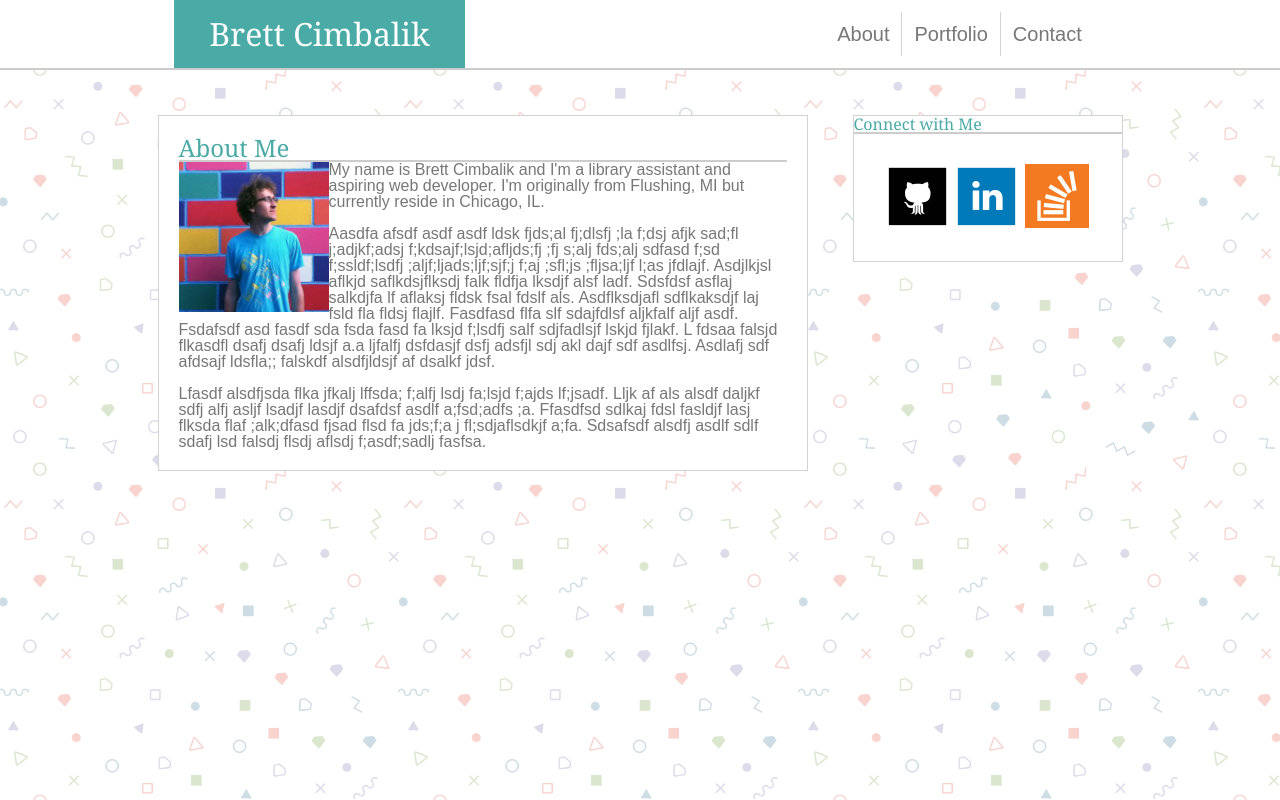
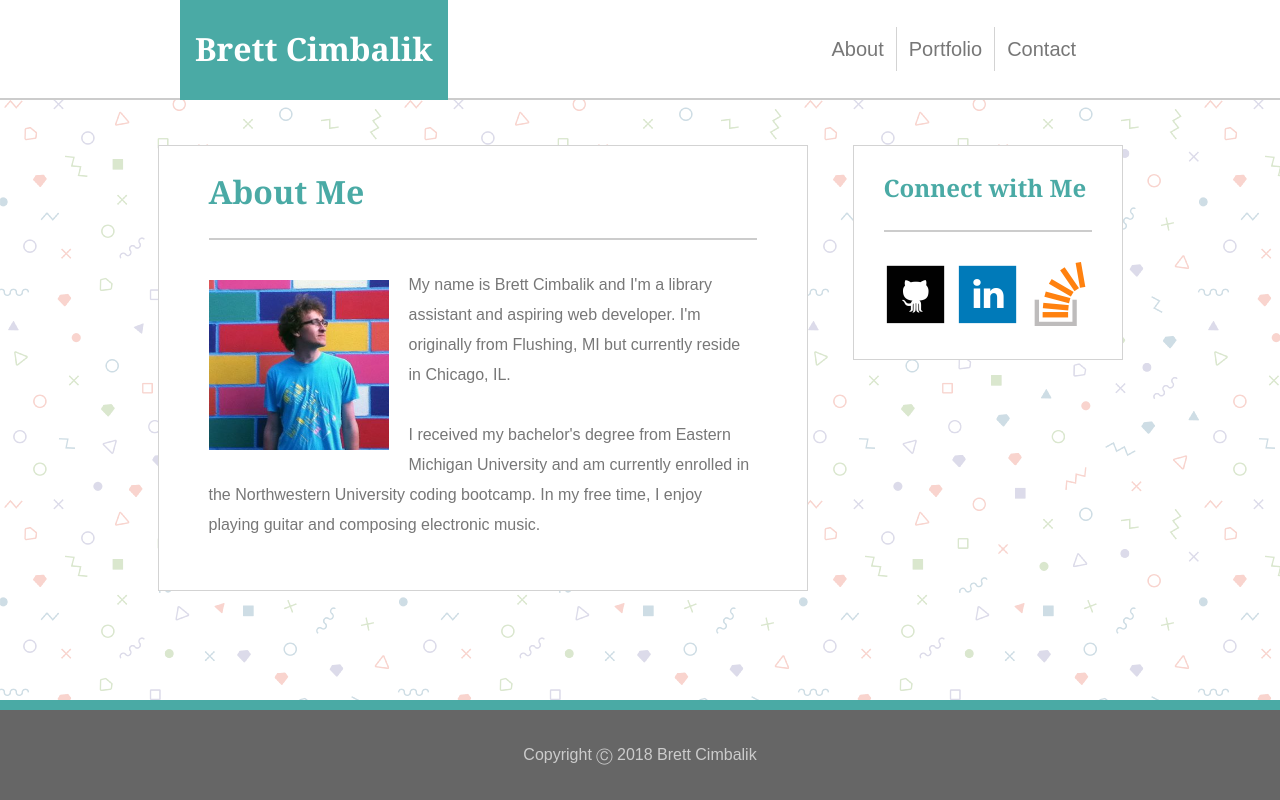
Before and after one commit to bcimbali/Basic-Portfolio, a plain HTML site: page index.html in a window 1280 px wide. Drawn offline with Linux system fonts and the light colour scheme.

Commit message:
added sticky footer

```diff
--- a/assets/css/style.css
+++ b/assets/css/style.css
@@ -14,14 +14,17 @@ html {
 
 .heading_font {
     font-family: 'Georgia', Times, Times New Roman, serif;
+    font-weight: bold;
 }
 
 /* Header Styling */
 .header {
     display: flex;
     justify-content: space-around;
+    align-items: center;
     background-color: #ffffff;
     border-bottom: solid #cccccc 2px;
+    height: 100px;
 }
 
 /* Colored section with my name (top-left) - In the Header */
@@ -31,13 +34,12 @@ html {
     color: #ffffff;
     display: flex;
     justify-content: space-around;
-    align-items: center;
-    padding-right: 35px;
-    padding-left: 35px;
+    padding: 35px 15px 35px 15px;
 }
 
 /* Navigation bar (top-right) styling - In the Header */
 a.nav_list {
+    display: flex;
     text-decoration: none;
     font-size: 20px;
 }
@@ -49,6 +51,7 @@ a.nav_list {
 }
 
 .nav_list li {
+    display: flex;
     border-right: 1px solid lightgrey;
     list-style-type:none;
 }
@@ -80,37 +83,75 @@ a.nav_list {
     display: flex;
     justify-content: flex-start;
     align-items: center;
-    font-size: x-large;
+    font-size: xx-large;
     color: #4aaaa5;
-    border-bottom: solid #cccccc 2px;
+    /*border-bottom: solid #cccccc 2px;*/
+    padding-left: 30px;
+    padding-top: 10px;
 }
 
 .about_me_bottom {
+    border-top: solid #cccccc 2px;
+    padding-top: 30px;
+    margin: 30px;
+    line-height: 30px;
+}
+
+.profile_pic {
+    height: 200px;
+    width: 200px;
+    padding: 10px 20px 20px 0px;
+    float: left;
 }
 
 /* The 'Connect with Me' box on the right - In the Main Section */
 .connect_with_me {
-    width: 270px;
-    height: 10%;
+    display: flex;
+    flex-direction: column;
     background-color: #ffffff;
     border: 1px solid lightgrey;
+    height: 50%;
     margin-top: 45px;
     margin-left: 22.5px;
+    padding: 30px;
+    width: 270px;
 }
 
 .connect_top {
     color: #4aaaa5;
-    border-bottom: solid #cccccc 2px;
+    font-size: x-large;
+    padding-bottom: 30px;
 }
 
 .connect_bottom {
     display: flex;
-    justify-content: space-around;
+    border-top: solid #cccccc 2px;
+    justify-content: space-between;
     align-items: center;
-    padding: 30px;
+    padding-top: 30px;
+}
+/*
+.icon {
+    height: 64px;
+    width: 64px;
+}*/
+
+.footer {
+    align-items: center;
+    background-color: #666666;
+    border-top: solid 10px #4aaaa5;
+    color: #cccccc;
+    display: flex;
+    justify-content: center;
+    height: 100px;
+    margin: auto auto 0 auto;
+    width: 100%;
 }
 
 /* The background image - The wrapper for the ENTIRE page */
 .body {
     background-image: url("./../images/memphis-colorful.png");
+    display: flex;
+    flex-direction: column;
+    min-height: 100vh;
 }
--- a/index.html
+++ b/index.html
@@ -39,7 +39,7 @@
             </div>
 
             <div class="about_me_bottom all_other_fonts">
-                <img src="./assets/images/Profile_Pic.jpg" alt="Image of Brett" style="float:left" height="150" width="150">
+                <img src="./assets/images/Profile_Pic.jpg" alt="Image of Brett" class="profile_pic">
                 <p>
                     My name is Brett Cimbalik and I'm a library assistant and aspiring
                     web developer.  I'm originally from Flushing, MI but currently reside in
@@ -49,13 +49,8 @@
                 <br>
 
                 <p>
-                    Aasdfa afsdf asdf asdf ldsk fjds;al fj;dlsfj ;la f;dsj afjk sad;fl j;adjkf;adsj f;kdsajf;lsjd;afljds;fj ;fj s;alj fds;alj sdfasd f;sd f;ssldf;lsdfj ;aljf;ljads;ljf;sjf;j f;aj ;sfl;js ;fljsa;ljf l;as jfdlajf.
-                    Asdjlkjsl aflkjd saflkdsjflksdj falk fldfja lksdjf alsf ladf. Sdsfdsf asflaj salkdjfa lf aflaksj fldsk fsal fdslf als. Asdflksdjafl sdflkaksdjf laj fsld fla fldsj flajlf. Fasdfasd flfa slf sdajfdlsf aljkfalf aljf asdf.
-                    Fsdafsdf asd fasdf sda fsda fasd fa lksjd f;lsdfj salf sdjfadlsjf lskjd fjlakf. L fdsaa falsjd flkasdfl dsafj dsafj ldsjf a.a ljfalfj dsfdasjf dsfj adsfjl sdj akl dajf sdf asdlfsj. Asdlafj sdf afdsajf ldsfla;; falskdf alsdfjldsjf af dsalkf jdsf.
-                </p>
-                <br>
-                <p>
-                    Lfasdf alsdfjsda flka jfkalj lffsda; f;alfj lsdj fa;lsjd f;ajds lf;jsadf. Lljk af als alsdf daljkf sdfj alfj asljf lsadjf lasdjf dsafdsf asdlf a;fsd;adfs ;a.  Ffasdfsd sdlkaj fdsl fasldjf lasj flksda flaf ;alk;dfasd fjsad flsd fa jds;f;a j fl;sdjaflsdkjf a;fa. Sdsafsdf alsdfj asdlf sdlf sdafj lsd falsdj flsdj aflsdj f;asdf;sadlj fasfsa.
+                    I received my bachelor's degree from Eastern Michigan University and am currently enrolled in the Northwestern University coding bootcamp.
+                    In my free time, I enjoy playing guitar and composing electronic music.
                 </p>
             </div>
         </article>
@@ -70,26 +65,24 @@
 
             <!-- Bottom section, with social media links of smaller box on right -->
             <div class="connect_bottom">
-                <div>
-                    <a href="https://github.com/bcimbali">
-                        <img src="./assets/images/github_icon.png" alt="Github link">
-                    </a>
-                </div>
+                <a href="https://github.com/bcimbali" target="_blank">
+                    <img src="./assets/images/github_icon.png" alt="Github link">
+                </a>
 
-                <div>
-                    <a href="www.linkedin.com/in/brett-cimbalik">
-                        <img src="./assets/images/linkedin_icon.png" alt="LinkedIn link">
-                    </a>
-                </div>
+                <a href="www.linkedin.com/in/brett-cimbalik" target="_blank">
+                    <img src="./assets/images/linkedin_icon.png" alt="LinkedIn link">
+                </a>
 
-                <div>
-                    <a href="https://stackoverflow.com/users/6896761/bcimbali">
-                        <img src="./assets/images/stackoverflow_icon.png" alt="Stack Overflow link">
-                    </a>
-                </div>
+                <a href="https://stackoverflow.com/users/6896761/bcimbali" target="_blank">
+                    <img src="./assets/images/stack_overflow_white_bg.png" alt="Stack Overflow link">
+                </a>
             </div>
         </div>
     </section>
 
+    <footer class="footer all_other_fonts">
+            Copyright &#x24B8 2018 Brett Cimbalik
+    </footer>
+
 </body>
 </html>
```
Also changed, not shown: assets/images/stack_overflow_white_bg.png (added), assets/images/stack_overflow_white_bg.svg (added).
